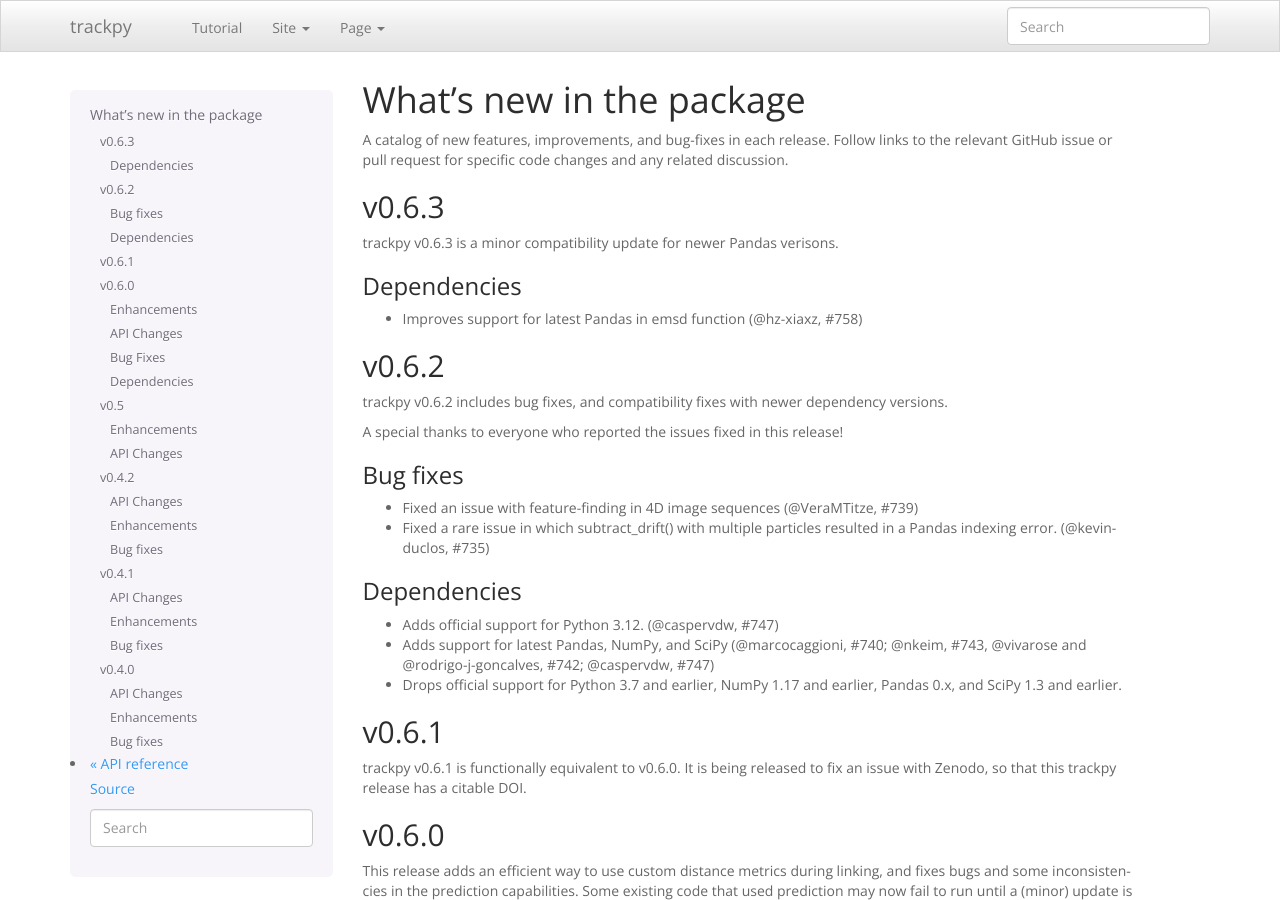
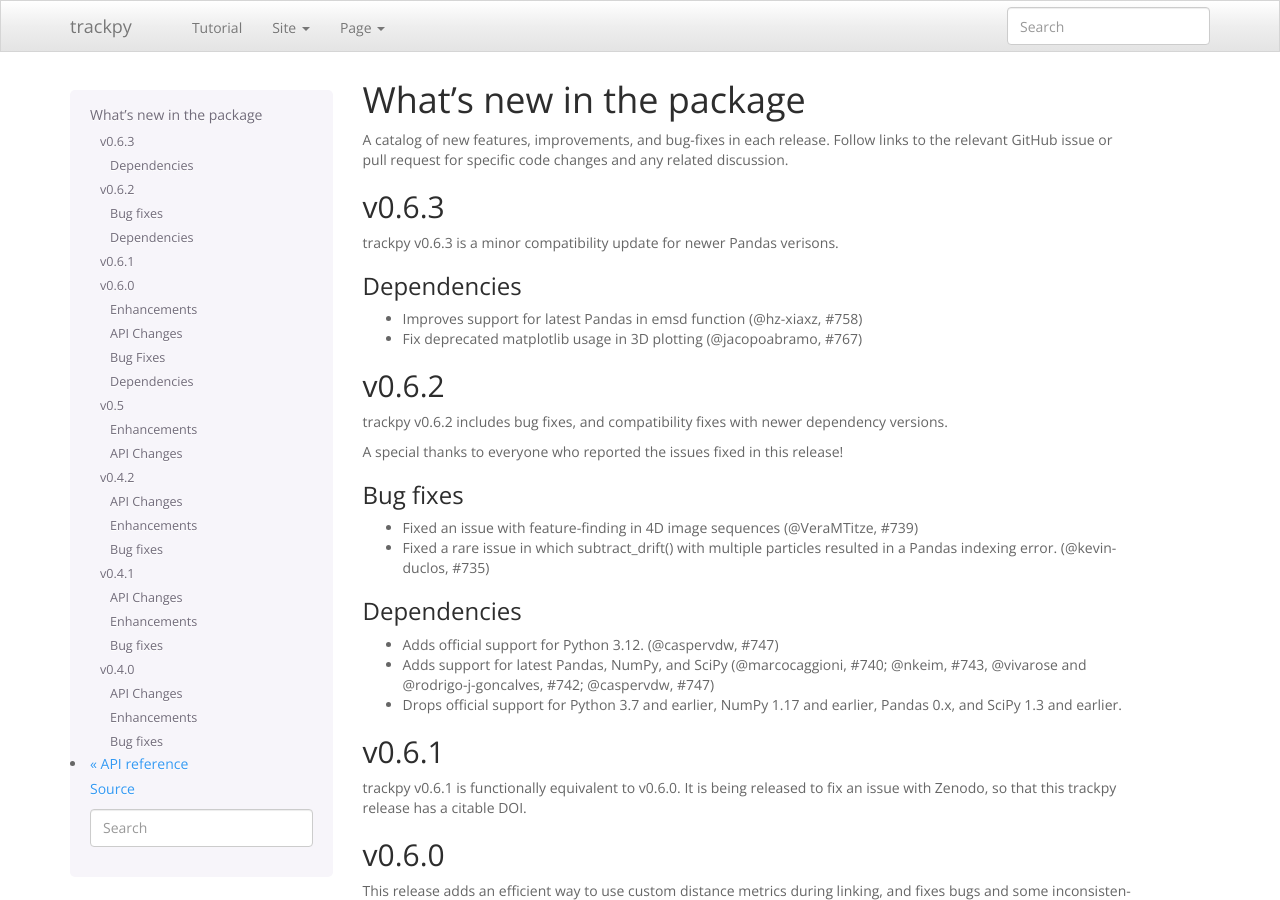
Before and after one commit to soft-matter/trackpy, a Sphinx documentation site: the page built from doc/whatsnew.rst, in a window 1280 px wide and 900 px high. Built offline with Sphinx 7.4.7, drawn with Linux system fonts in a browser that asks for light colours; pages that are not in the unit, such as notebooks, are missing from menus; the version number could not be read and is left out.

```diff
--- a/doc/releases/v0.6.txt
+++ b/doc/releases/v0.6.txt
@@ -6,6 +6,7 @@
 Dependencies
 ~~~~~~~~~~~~
 - Improves support for latest Pandas in emsd function (@hz-xiaxz, #758)
+- Fix deprecated matplotlib usage in 3D plotting (@jacopoabramo, #767)
 
 
 v0.6.2
```
